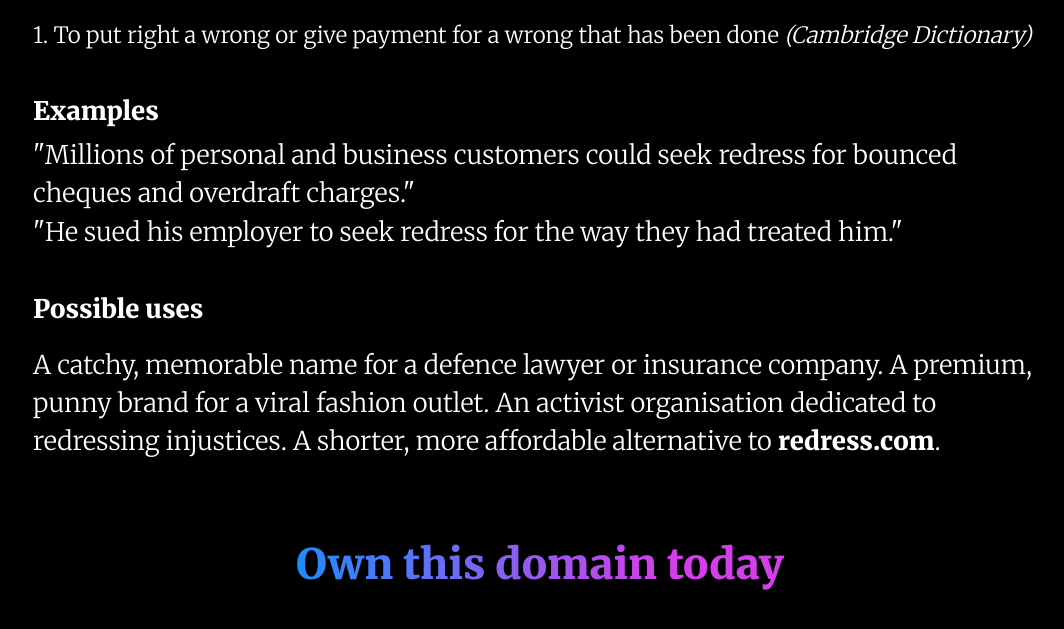
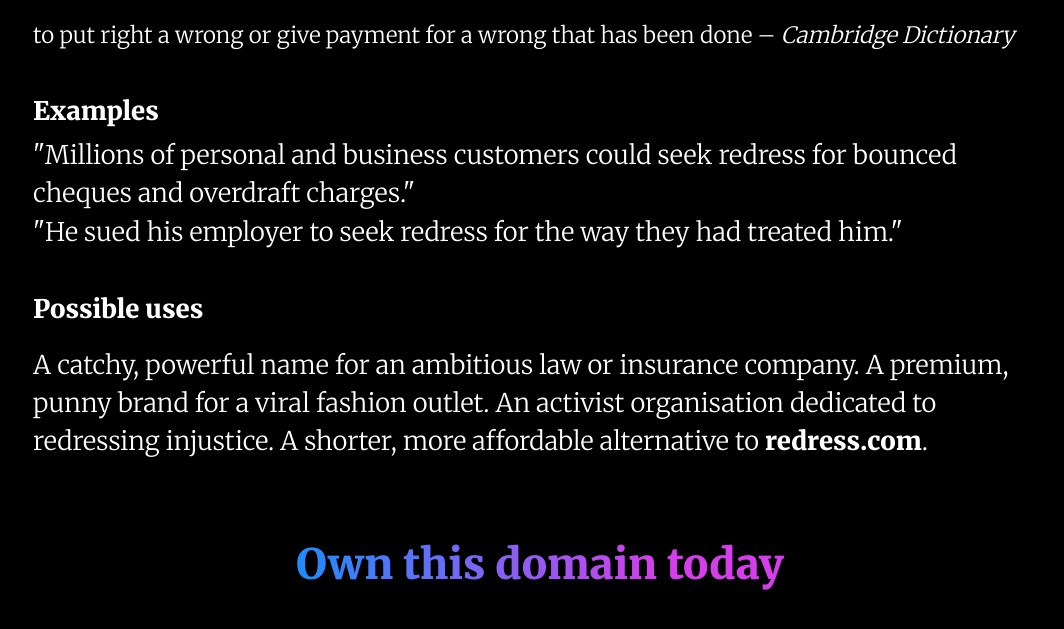
Before and after one commit to hashimaziz1/redre.ss, a plain HTML site: page index.html in a window 1280 px wide. Shown: the part 245-874 px from the top of the page, without its empty margins (100-1164 px from the left). Drawn offline with Linux system fonts and the light colour scheme.

Commit message:
Improve copy

```diff
--- a/index.html
+++ b/index.html
@@ -15,8 +15,8 @@
 					<div class="term">redress</div>
 					<div class="type">verb</div>
 					<div class="definition">
-						1. To put right a wrong or give payment for a wrong that has been done
-						<a target="_blank" class="italic" href="https://dictionary.cambridge.org/dictionary/english/redress">(Cambridge Dictionary)</a>
+						to put right a wrong or give payment for a wrong that has been done –
+						<a target="_blank" class="italic" href="https://dictionary.cambridge.org/dictionary/english/redress">Cambridge Dictionary</a>
 					</div>
 				</div>
 				<div class="examples">
@@ -26,8 +26,8 @@
 				</div>
 				<div class="potential">
 					<h2>Possible uses</h2>
-					A catchy, memorable name for a defence lawyer or insurance company. A premium, punny brand for a viral fashion outlet. An activist organisation dedicated to redressing injustices.
-					A shorter, more affordable alternative to
+					A catchy, powerful name for an ambitious law or insurance company. A premium, punny brand for a viral fashion outlet. An activist organisation dedicated to redressing injustice. A
+					shorter, more affordable alternative to
 					<a class="bold" target="_blank" href="https://redress.com">redress.com</a>.
 				</div>
 			</div>
```
